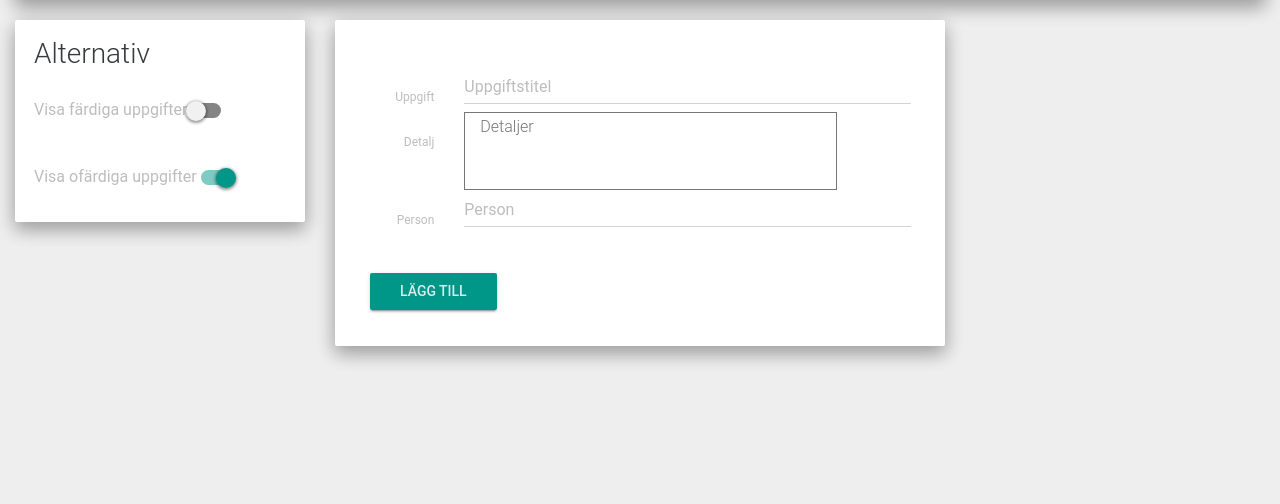
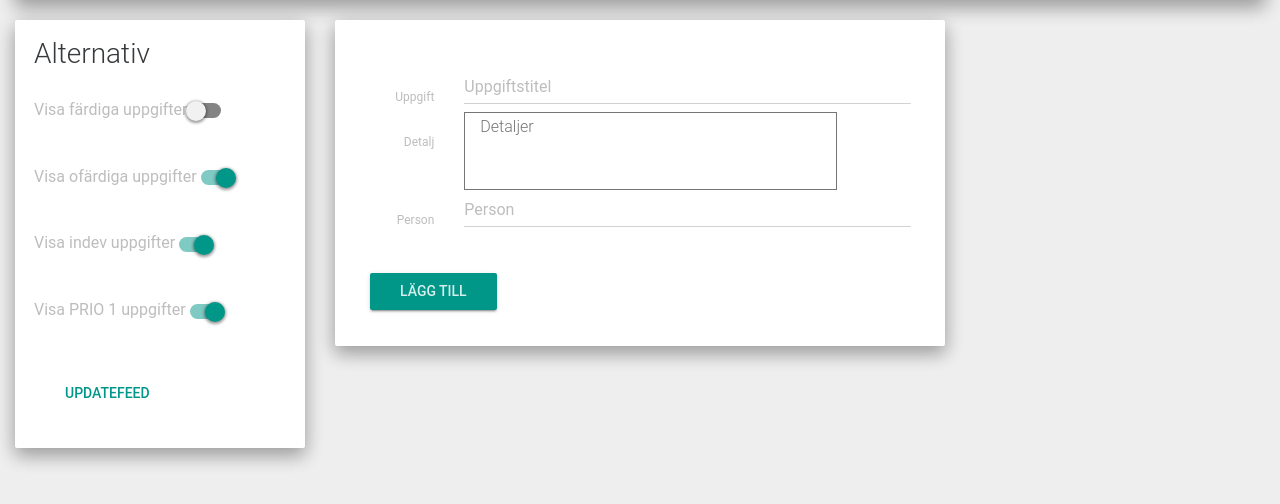
Before and after one commit to brolaugh/tasklist-php, a PHP site: page /dashboard in a window 1280 px wide. Shown: the part 90-594 px from the top of the page. Run offline with PHP 8.4, Linux system fonts and the light colour scheme; data that the repository does not hold is empty.

Commit message:
Started working on the ajax
Signed-off-by: Hannes "Brolaugh" Kindstrommer <me@brolaugh.com>

```diff
--- a/App/database/Select.php
+++ b/App/database/Select.php
@@ -108,7 +108,6 @@ class Select extends dbSetup
     }
     array_unshift($secondParam, $param);
     $stmt = $this->getDb()->prepare($query);
-    var_dump($secondParam);
     call_user_func_array(array($stmt, "bind_param"), $this->makeValuesReferenced($secondParam));
     $stmt->execute();
     $res = $stmt->get_result();
--- a/App/pages/dashboard.php
+++ b/App/pages/dashboard.php
@@ -10,12 +10,12 @@
   <div class="col-md-3">
     <div class="well">
       <h3>Alternativ</h3>
-      <form class="form-horizontal" action="index.html" method="post">
+      <form class="form-horizontal" action="javascript:getFeedArguments()" method="post">
         <div class="form-group">
           <div class="togglebutton">
             <label>
               Visa färdiga uppgifter
-              <input type="checkbox"><span class="toggle"></span>
+              <input type="checkbox" name="done" id="done"><span class="toggle"></span>
             </label>
           </div>
 
@@ -24,10 +24,31 @@
           <div class="togglebutton">
             <label>
               Visa ofärdiga uppgifter
-              <input checked="" type="checkbox"><span class="toggle"></span>
+              <input checked="" type="checkbox" name="undone" id="undone" ><span class="toggle"></span>
             </label>
           </div>
 
+        </div>
+        <div class="form-group">
+          <div class="togglebutton">
+            <label>
+              Visa indev uppgifter
+              <input checked="" type="checkbox" name="indev" id="indev" ><span class="toggle"></span>
+            </label>
+          </div>
+
+        </div>
+        <div class="form-group">
+          <div class="togglebutton">
+            <label>
+              Visa PRIO 1 uppgifter
+              <input checked="" type="checkbox" name="prio1" id="prio1" ><span class="toggle"></span>
+            </label>
+          </div>
+
+        </div>
+        <div class="form-group">
+          <button type="submit" class="btn btn-primary" name="button">updateFeed</button>
         </div>
       </form>
     </div>
--- a/index.php
+++ b/index.php
@@ -17,6 +17,7 @@ include_once("Helper.php");
   <link rel="stylesheet" href="css/ripples.min.css" charset="utf-8">
   <meta charset="utf-8">
   <title>TaskList</title>
+  <script src="js/master.js" charset="utf-8"></script>
 </head>
 <body>
 
--- /dev/null
+++ b/js/master.js
@@ -0,0 +1,19 @@
+function addTask(){
+
+}
+function changeStatus(){
+
+}
+function updateFeed(){
+
+
+}
+function getFeedArguments(){
+  var arguments = [];
+  arguments.push(document.getElementById("done").value);
+  arguments.push(document.getElementById("undone").value);
+  arguments.push(document.getElementById("indev").value);
+  arguments.push(document.getElementById("prio1").value);
+  console.debug(arguments);
+  //updateFeed(arguments);
+}
```
